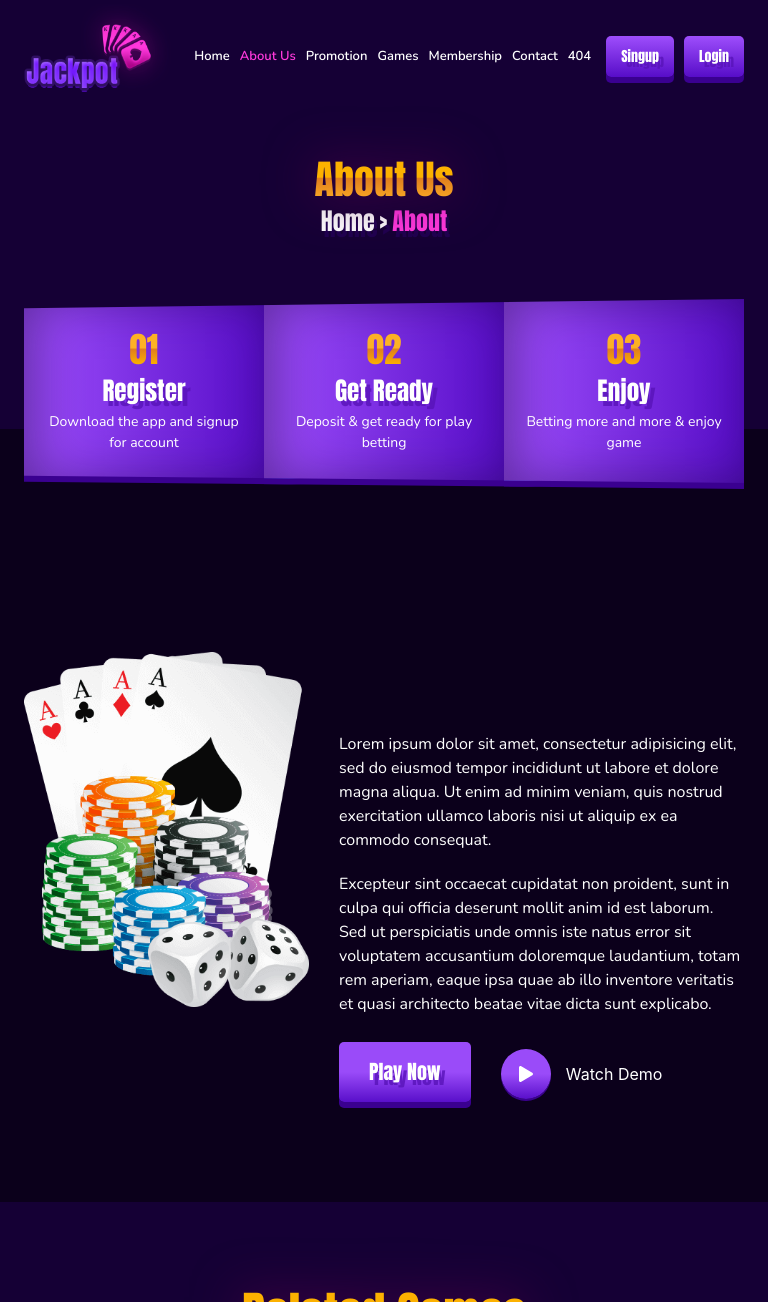
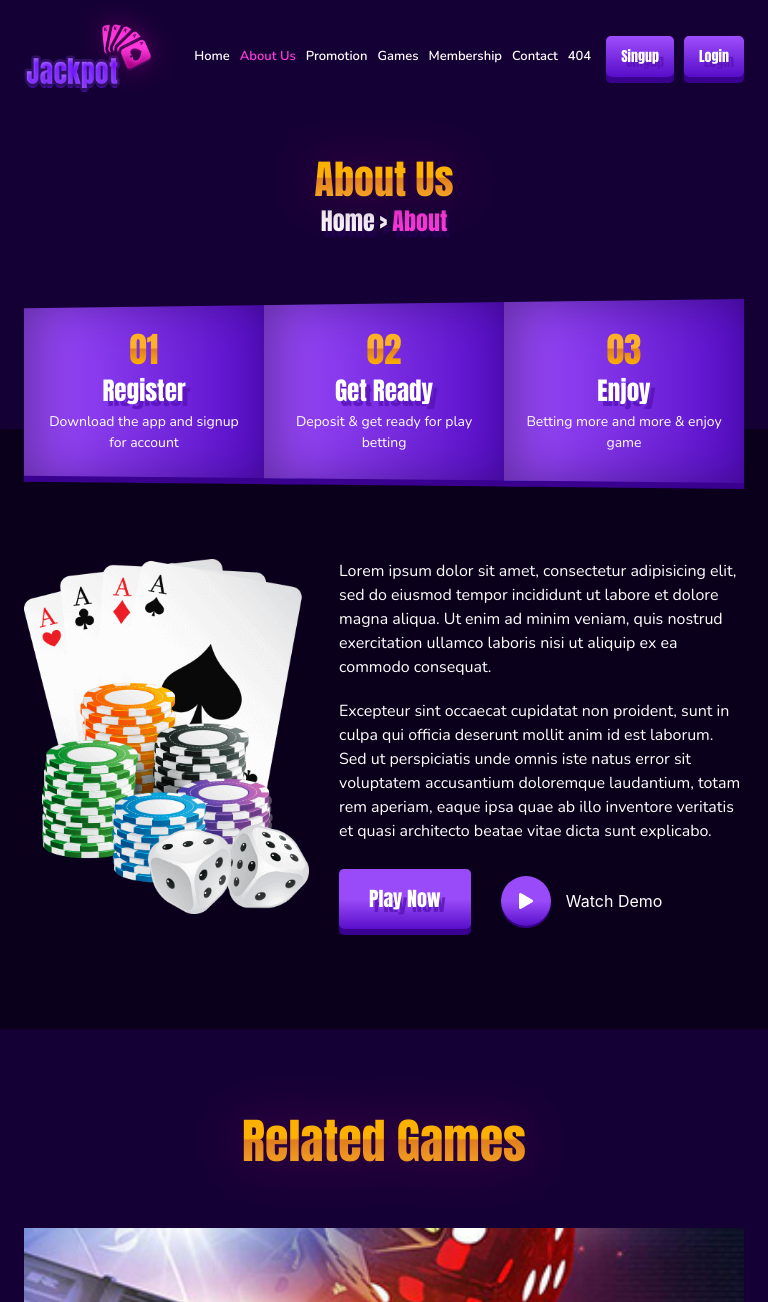
Before and after one commit to jonyrahman626/Jackpot-React, a React (Create React App) app: page /about in a window 768 px wide. Shown: the top 1302 px of the page. Built offline with nearby package versions, Linux system fonts and the light colour scheme.

Commit message:
Responsive

```diff
--- a/src/components/AboutGame/AboutGameResponsive.css
+++ b/src/components/AboutGame/AboutGameResponsive.css
@@ -2,9 +2,16 @@
 
 }
 @media (min-width: 768px) and (max-width: 991.98px){
+    .abou_clie {
+        padding-top: 30px;
+    }
 
+    .about_play {
+        padding-top: 0;
+    }
 
 }
+
 @media (min-width: 576px) and (max-width: 767.98px){
     .client_bg {
         padding: 60px 0 60px 0;
```
